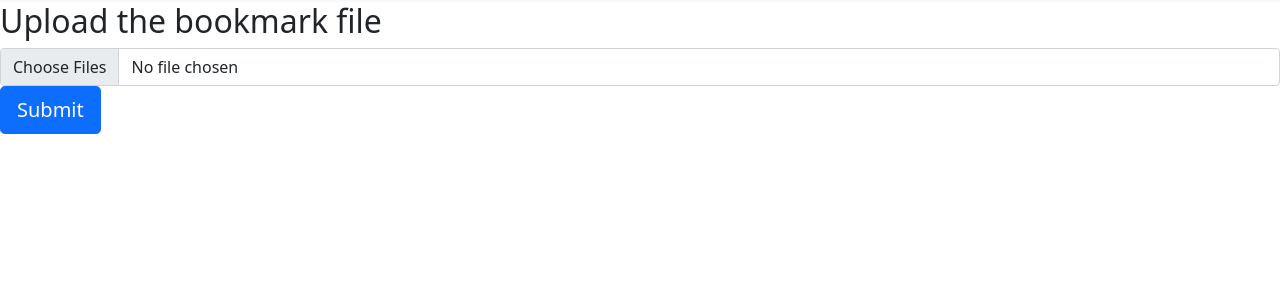
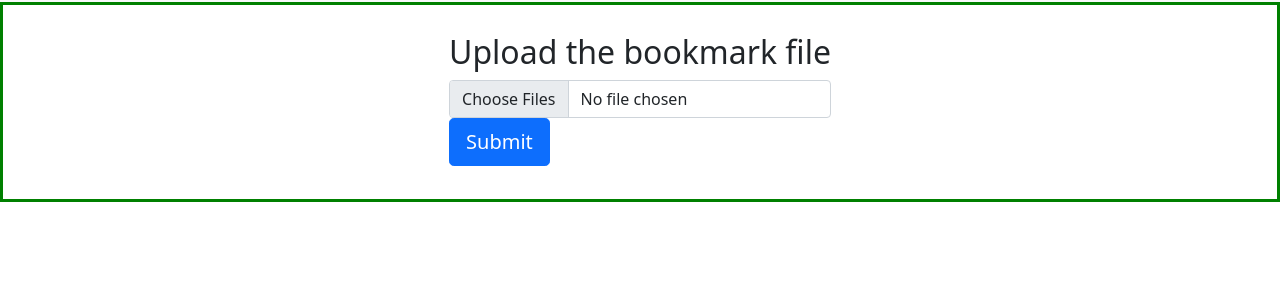
Before and after one commit to krrish-v/bookmark-collector, a Flask app: page / in a window 1280 px wide. Shown: the part 57-359 px from the top of the page. Run offline with Flask 2, Linux system fonts and the light colour scheme; some libraries are stand-ins or nearby versions; some web fonts are replaced.

Commit message:
Update style.css

```diff
--- a/static/css/style.css
+++ b/static/css/style.css
@@ -55,3 +55,10 @@ body{margin-top:20px;
         display: inline;
         font-weight: 600;
     }
+.center {
+        display: flex;
+        justify-content: center;
+        align-items: center;
+        height: 200px;
+        border: 3px solid green;
+      }
```
